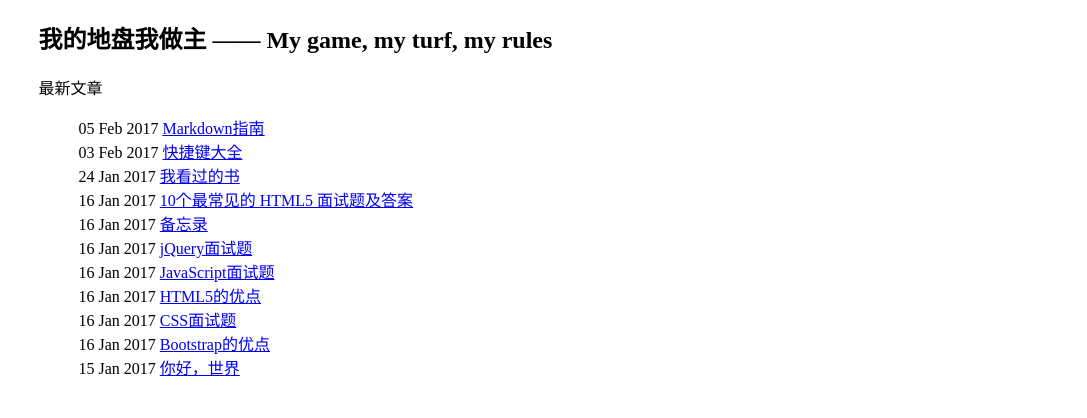
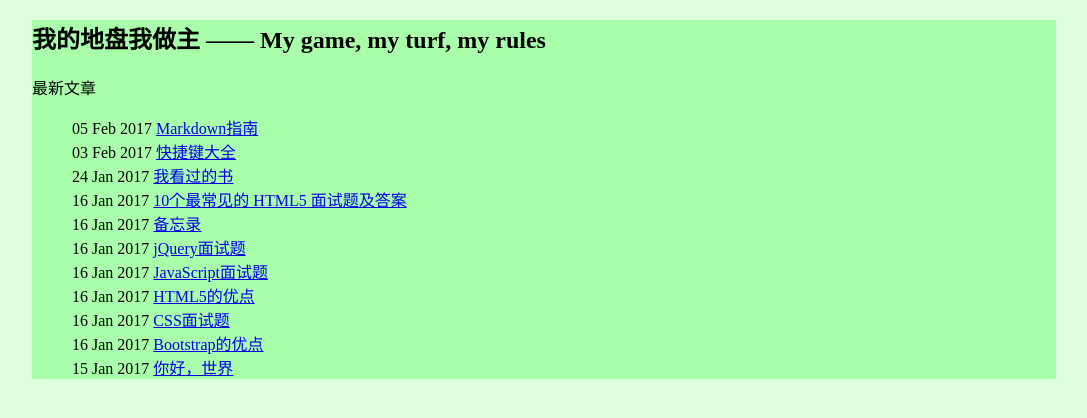
Before and after one commit to ftconan/pinmingkenan.github.io, a Jekyll site: the page built from index.html, in a window 1280 px wide. Shown: the top 418 px of the page, without its empty margins (96-1183 px from the left). Built offline with Jekyll 4.4.1, drawn with Linux system fonts in a browser that asks for light colours; the list of posts is cut into pages by our own code.

Commit message:
修改模板样式

```diff
--- a/_layouts/default.html
+++ b/_layouts/default.html
@@ -5,9 +5,13 @@
 	<title>{{ page.title }}</title>
 	<link rel="stylesheet" href="style/highlight.css" />
 	<style type="text/css">
-		article {
+		body {
 			width: 80%;
 			margin:20px auto;
+			background: #ddffdd;
+		}
+		article {
+			background-color: #aaffaa;
 		}
 /*		h2, p, li {
 			text-align: center;
```
